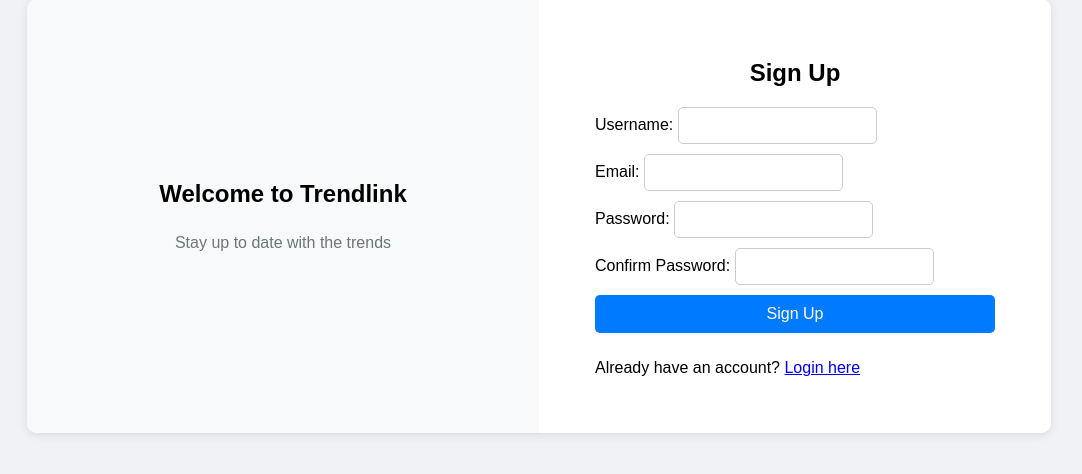
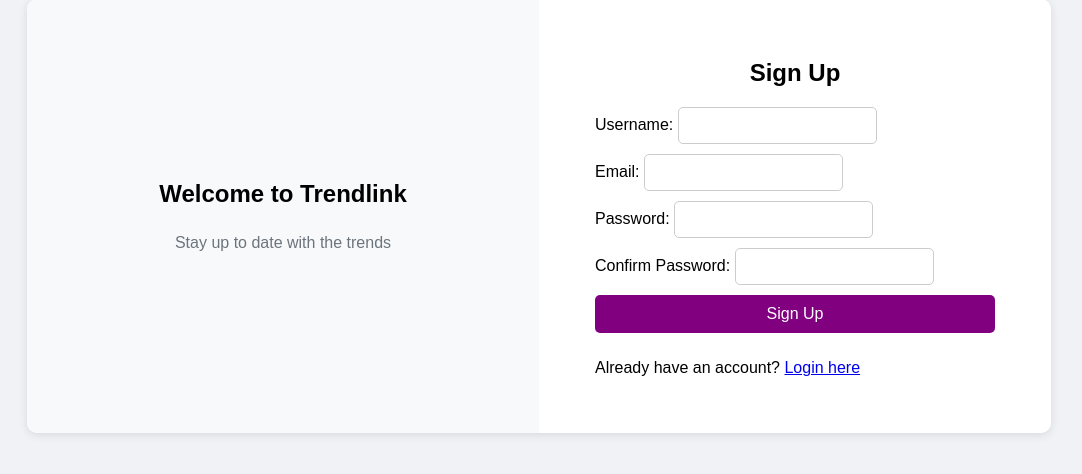
Before and after one commit to BGabor01/TrendLink, a Django app: page /user/signup/ in a window 1280 px wide. Shown: the part 184-658 px from the top of the page, without its empty margins (101-1183 px from the left). Run offline with Django 5.2, Linux system fonts and the light colour scheme.

Commit message:
user.signup.css: Purple button

```diff
--- a/trend_link/apps/user/static/user/css/signup.css
+++ b/trend_link/apps/user/static/user/css/signup.css
@@ -70,7 +70,7 @@ body {
     padding: 10px;
     border: none;
     border-radius: 5px;
-    background-color: #007bff;
+    background-color: purple;
     color: #fff;
     font-size: 16px;
     cursor: pointer;
@@ -78,7 +78,7 @@ body {
 }
 
 .signup-form-container form button:hover {
-    background-color: #0056b3;
+    background-color: rgb(84, 2, 84);
 }
 
 .left h1 {
```
